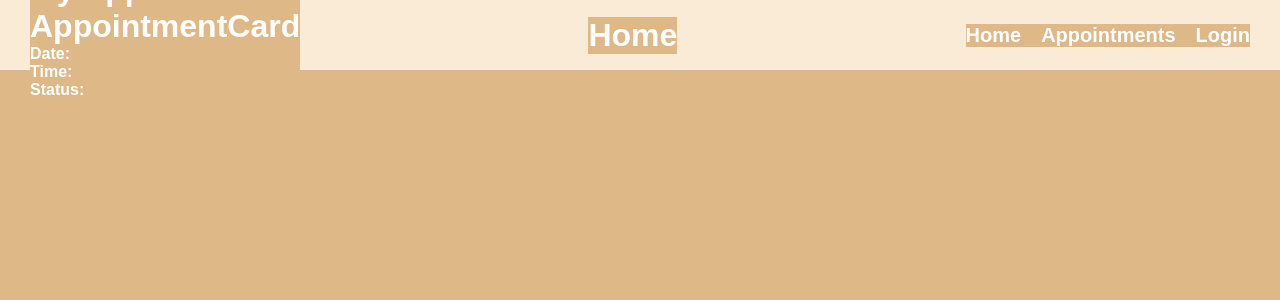
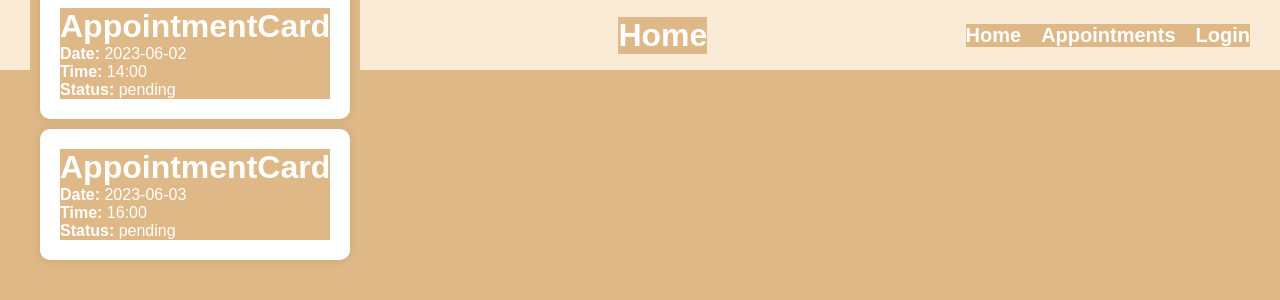
Before and after one commit to 1LuisVargas/turn-taking-app-fullstack, a React app in the folder front/: page / in a window 1280 px wide. Shown: the top 300 px of the page. Built offline with nearby package versions, Linux system fonts and the light colour scheme; the HTML template or start-up script is replaced by a standard one.

Commit message:
More progress, but lots of CSS improvements missing

```diff
--- a/front/src/components/AppointmentCard.jsx
+++ b/front/src/components/AppointmentCard.jsx
@@ -2,7 +2,7 @@ import styles from "../modules/AppointmentCard.module.css";
 
 const AppointmentCard = ({ appointment }) => {
   return (
-    <div className={styles.container}>
+    <div className={styles.appointmentCard}>
       <h1>AppointmentCard</h1>
       <p>
         <strong>Date:</strong> {appointment.date}
--- a/front/src/components/MyAppointments.jsx
+++ b/front/src/components/MyAppointments.jsx
@@ -4,13 +4,12 @@ import styles from "../modules/MyAppointments.module.css";
 import AppointmentCard from "./AppointmentCard";
 
 const Appointments = () => {
-    const [MyAppointments, setMyAppointments] = useState([appointments]);
-    console.log(MyAppointments);
+    const [myAppointments, setMyAppointments] = useState(appointments);
     return (
         <div>
             <h1>My Appointments</h1>
-            <div className={styles.container}>
-                {MyAppointments.map((appointment) => (
+            <div className={styles.appointmentContainer}>
+                {myAppointments.map((appointment) => (
                     <AppointmentCard key={appointment.id} appointment={appointment} />
                 ))}
             </div>
--- a/front/src/modules/AppointmentCard.module.css
+++ b/front/src/modules/AppointmentCard.module.css
@@ -0,0 +1,7 @@
+.appointmentCard{
+    background: white;
+    padding: 20px;
+    margin: 10px;
+    border-radius: 10px;
+    box-shadow: 0 0 10px rgba(0, 0, 0, 0.1);
+}
--- a/front/src/modules/MyAppointments.module.css
+++ b/front/src/modules/MyAppointments.module.css
@@ -0,0 +1,5 @@
+.appointmentsContainer{
+    display: flex;
+    flex-direction: column;
+    align-items: center;
+}
```
Also changed, not shown: front/src/components/Appointment.jsx (deleted).
